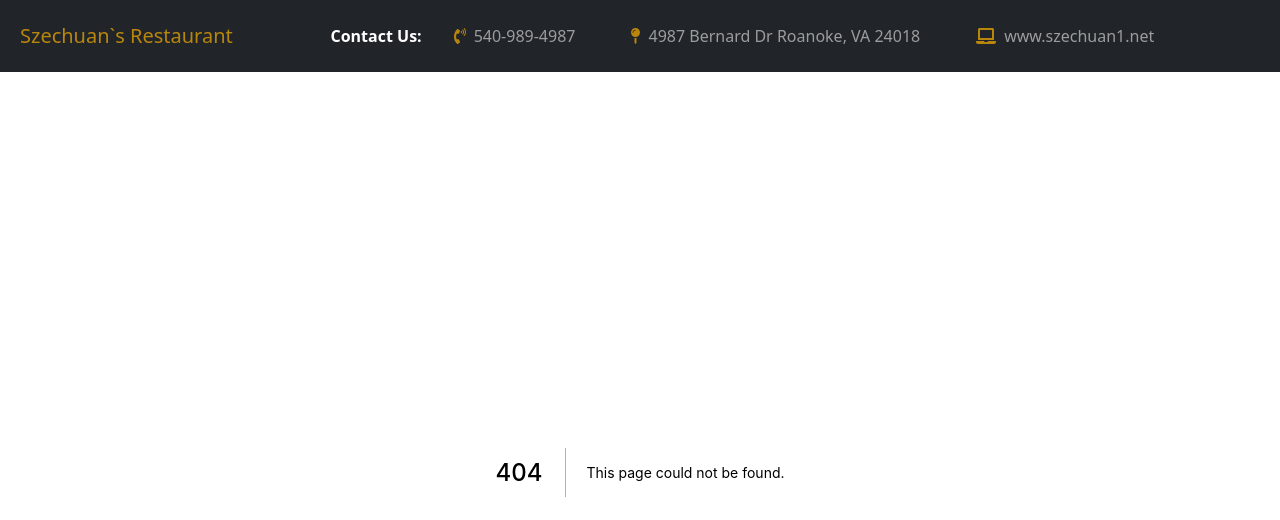
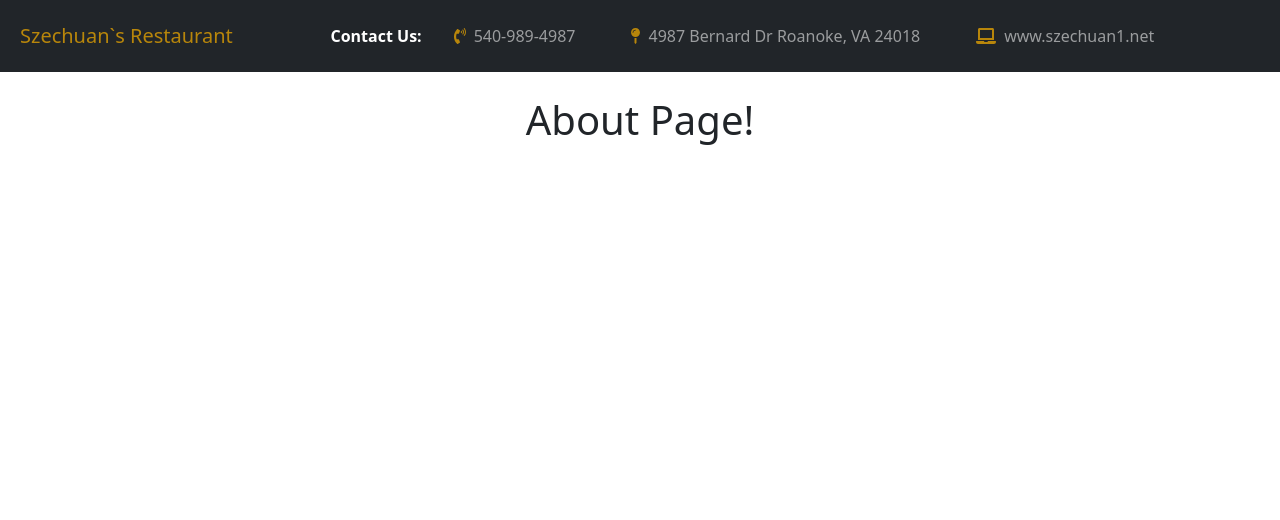
Before and after one commit to chriskavanagh/Asian-Restaurant, a Next.js app: page /about in a window 1280 px wide. Before the commit this address had no page. Shown: the top 520 px of the page. Built offline with nearby package versions, Linux system fonts and the light colour scheme.

Commit message:
about page

```diff
--- /dev/null
+++ b/pages/about/index.js
@@ -0,0 +1,15 @@
+import React from "react";
+
+export default function index() {
+  return (
+    <section className="container-fluid">
+      <div className="row">
+        <div className="col-lg-12">
+          <div className="d-flex justify-content-center mt-4">
+            <h1 className="top__h1">About Page!</h1>
+          </div>
+        </div>
+      </div>
+    </section>
+  );
+}
```
